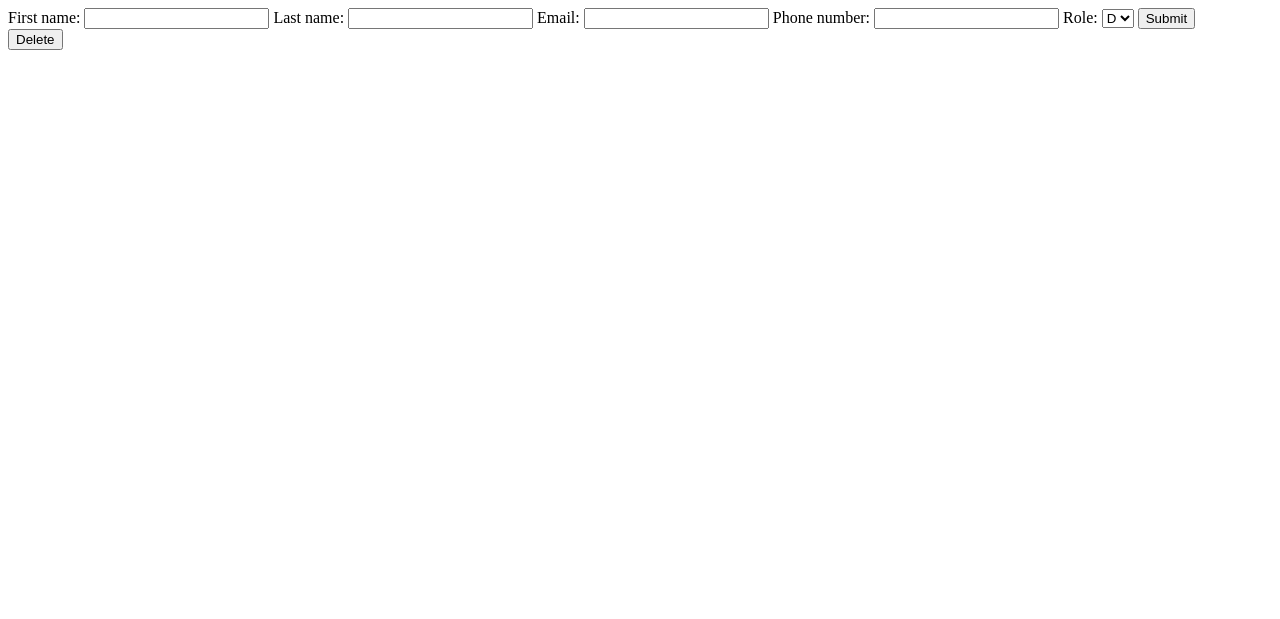
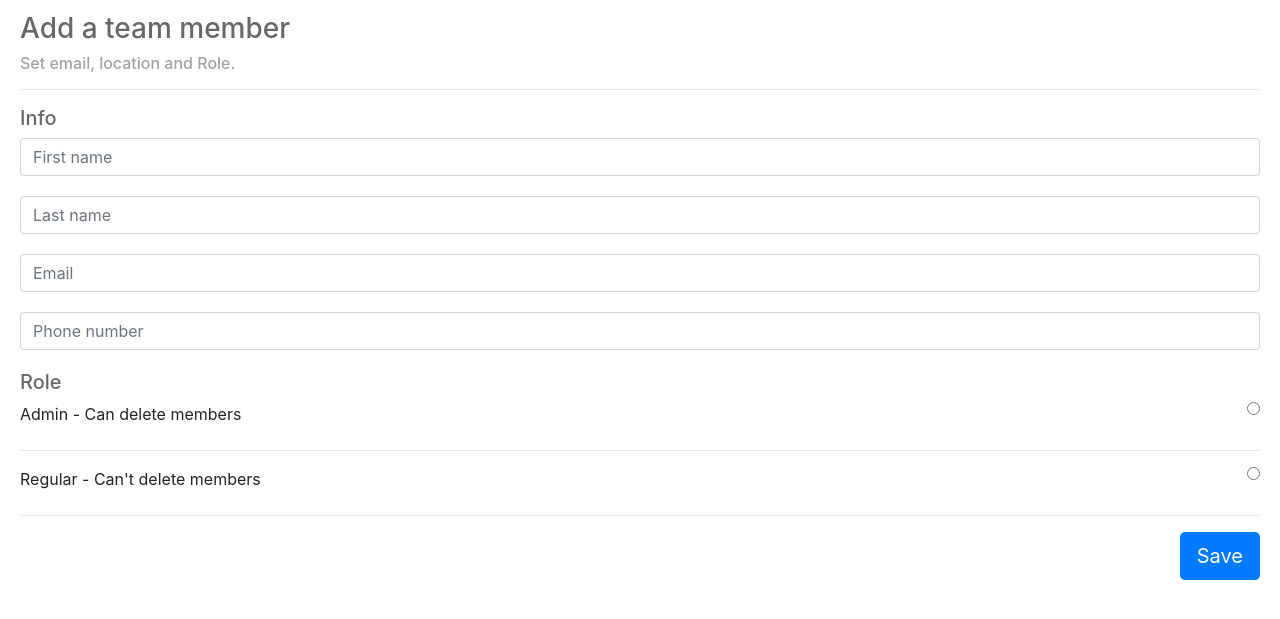
Before and after one commit to amirhmi/team-management-app, a Django app: page /member-management/1/add/ in a window 1280 px wide. Shown: the top 619 px of the page. Run offline with Django 4.2, Linux system fonts and the light colour scheme; some libraries are stand-ins or nearby versions.

Commit message:
Add list and add member template stylesheet

```diff
--- a/memberManagement/forms.py
+++ b/memberManagement/forms.py
@@ -1,12 +1,13 @@
 from django import forms
-from django.contrib.auth.models import User
 from phonenumber_field.formfields import PhoneNumberField
 
 from memberManagement.models import Membership
+
 
 class MemberForm(forms.Form):
     first_name = forms.CharField(label='First name', max_length=100)
     last_name = forms.CharField(label='Last name', max_length=100)
     email = forms.EmailField()
     phone_number = PhoneNumberField()
-    role = forms.CharField(max_length=2, widget=forms.Select(choices=Membership.Role))
+    # role = forms.CharField(max_length=2, widget=forms.Select(choices=Membership.Role))
+    role = forms.MultipleChoiceField(widget=forms.RadioSelect, choices=Membership.Role.choices, label='role')
--- a/memberManagement/models.py
+++ b/memberManagement/models.py
@@ -19,8 +19,8 @@ class Membership(models.Model):
     user_profile = models.ForeignKey(UserProfile, on_delete=models.CASCADE)
 
     class Role(models.TextChoices):
-        ADMIN = 'AD', _('Admin')
-        REGULAR = 'RE', _('Regular')
+        ADMIN = 'AD', _('Admin - Can delete members')
+        REGULAR = 'RE', _('Regular - Can\'t delete members')
 
     role = models.CharField(
         max_length=2,
--- a/memberManagement/views.py
+++ b/memberManagement/views.py
@@ -51,12 +51,13 @@ class MemberUpdateView(UpdateView):
 
     def get(self, request, *args, **kwargs):
         team = Team.objects.get(name=self.kwargs['team_name'])
-        user = User.objects.get(pk=self.kwargs['user_id'])
-        membership = Membership.objects.get(user=user, team=team)
+        user_profile = UserProfile.objects.get(pk=self.kwargs['user_id'])
+        membership = Membership.objects.get(user_profile=user_profile, team=team)
+        user = user_profile.user
 
         form = MemberForm(initial={'first_name': user.first_name, 'last_name': user.last_name, 'email': user.email,
-                                   'phone_number': user.profile.phone_number, 'role': membership.role})
-        context = {'form': form, "kwargs":kwargs}
+                                   'phone_number': user_profile.phone_number, 'role': membership.role})
+        context = {'form': form, "kwargs": kwargs}
         return render(request, self.template_name, context)
 
     def post(self, request, *args, **kwargs):
--- a/static/stylesheet.css
+++ b/static/stylesheet.css
@@ -5,3 +5,19 @@
 .dark-color {
     color: #696868;
 }
+
+.border-bottom {
+    border-bottom: 1px;
+}
+
+.form-field {
+    margin-bottom: 20px;
+}
+
+.container-padding {
+    padding: 0.75rem 1.25rem;
+}
+
+.float-right {
+    float: right;
+}
--- a/teamManagement/settings.py
+++ b/teamManagement/settings.py
@@ -37,6 +37,7 @@ INSTALLED_APPS = [
     'django.contrib.messages',
     'django.contrib.staticfiles',
     'phonenumber_field',
+    'widget_tweaks',
 ]
 
 MIDDLEWARE = [
--- a/templates/member_add.html
+++ b/templates/member_add.html
@@ -1,19 +1,55 @@
+{% load widget_tweaks %}
+{% load static %}
+
 <!DOCTYPE html>
 <html lang="en">
 <head>
     <meta charset="UTF-8">
+    <meta charset="UTF-8">
+    <link rel="stylesheet" href="https://cdn.jsdelivr.net/npm/bootstrap@4.0.0/dist/css/bootstrap.min.css"
+          integrity="sha384-Gn5384xqQ1aoWXA+058RXPxPg6fy4IWvTNh0E263XmFcJlSAwiGgFAW/dAiS6JXm" crossorigin="anonymous">
+    <link rel="stylesheet" href="{% static "stylesheet.css" %}"/>
+
     <title>Add Member</title>
 </head>
 <body>
+<div class="container-fluid container-padding">
+    <h3 class="dark-color">Add a team member</h3>
+    <h6 class="grey-color">Set email, location and Role.</h6>
+    <hr/>
+    <form action="" method="post">
+        {% csrf_token %}
+        <div class="form-group">
+            <h5 class="dark-color">Info</h5>
+            {% for field in form %}
+                {% if field.name != "role" %}
+                    {% render_field field class+="form-control form-field" placeholder=field.label %}
+                {% endif %}
+            {% endfor %}
+        </div>
+        <div>
+            <h5 class="dark-color">Role</h5>
+            {% for choice in form.role.field.choices %}
+                <div>
+                    <label for="">{{ choice.1 }}</label>
+                    <input class="float-right" type="radio" name="role" value="{{ choice.0 }}"
+                           {% if form.role.value == choice.0 %}checked="checked"{% endif %}/>
+                    <hr>
+                </div>
+            {% endfor %}
+        </div>
+        <input type="submit" class="btn btn-primary btn-lg float-right" value="Save">
+    </form>
+</div>
 
-<form action="" method="post">
-    {% csrf_token %}
-    {{ form }}
-    <input type="submit" value="Submit">
-</form>
-<form action="{% url 'member_delete' kwargs.team_name kwargs.user_id %}" method="post">
-    {% csrf_token %}
-    <input type="submit" value="Delete">
-</form>
+{#<form action="" method="post">#}
+{#    {% csrf_token %}#}
+{#    {{ form }}#}
+{#    <input type="submit" value="Submit">#}
+{#</form>#}
+{#<form action="{% url 'member_delete' kwargs.team_name kwargs.user_id %}" method="post">#}
+{#    {% csrf_token %}#}
+{#    <input type="submit" value="Delete">#}
+{#</form>#}
 </body>
 </html>
```
Also changed, not shown: templates/index.html (+8 -3 lines).
